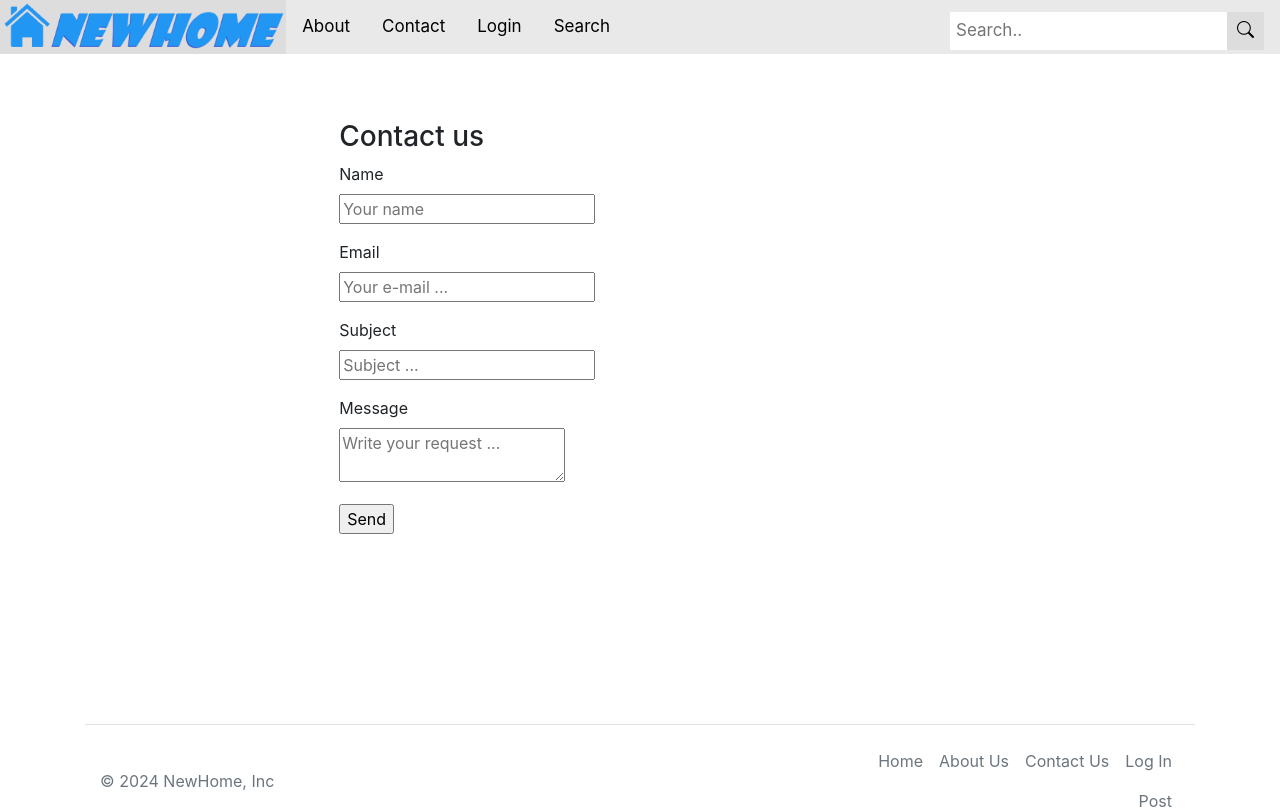
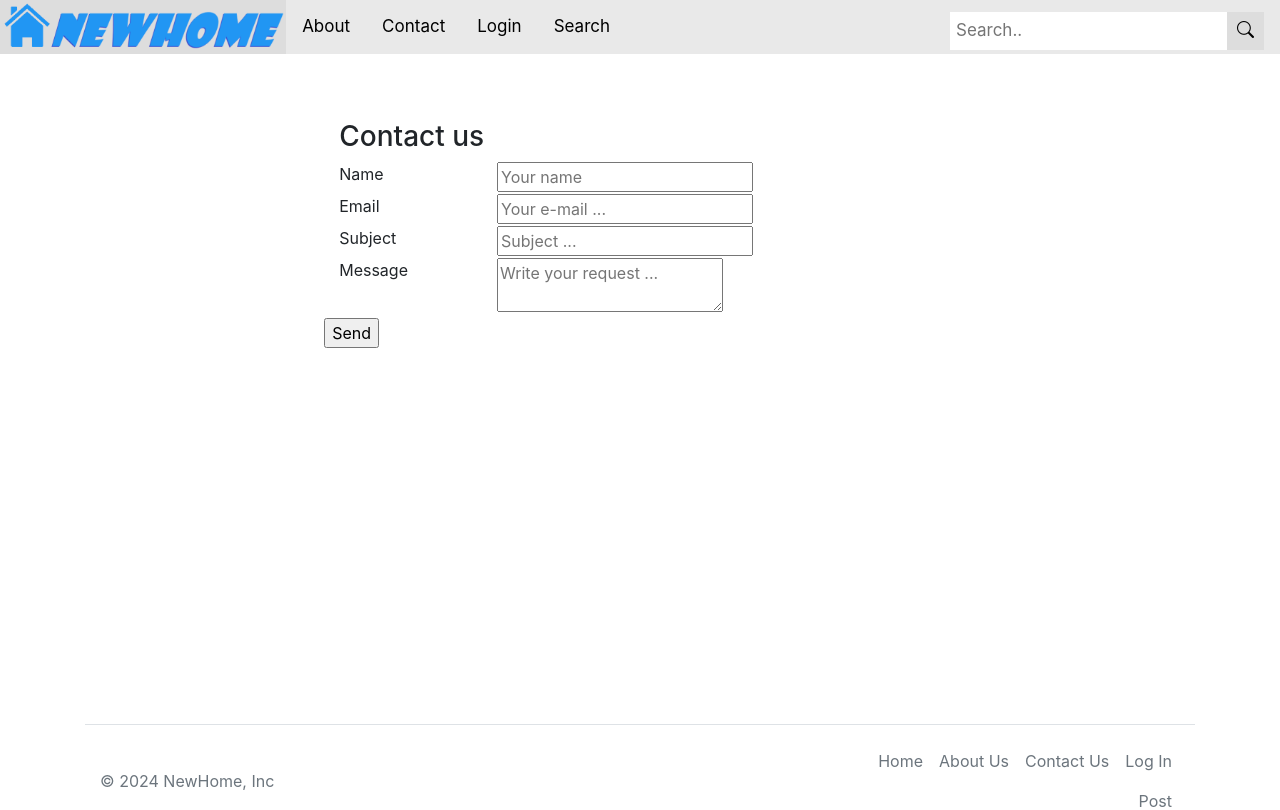
Before and after one commit to samuel-2004/AgileWebDevCITS3403, a Flask app: page /contact in a window 1280 px wide. Shown: the top 810 px of the page. Run offline with Flask 3, Linux system fonts and the light colour scheme; some libraries are stand-ins or nearby versions.

Commit message:
basic formatting

```diff
--- a/app/templates/contact.html
+++ b/app/templates/contact.html
@@ -17,29 +17,45 @@
     <form action="{{ url_for('contact') }}" method=post>
         <div>
             <!-- name forms -->
-            <p>
-                {{ form.name.label }} <br>
-                {{ form.name(placeholder='Your name') }}
-            </p>
+            <div class="row">
+                <div class="col-md-3">
+                    {{ form.name.label }}
+                </div><br>
+                <div class="col-md-9">
+                    {{ form.name(placeholder='Your name') }}
+                </div>
+            </div>
             <!-- email forms -->
-            <p>
-                {{ form.email.label }} <br>
-                {{ form.email(placeholder='Your e-mail ...') }}
-            </p>
+            <div class="row">
+                <div class="col-md-3">
+                    {{ form.email.label }}
+                </div><br>
+                <div class="col-md-9">
+                    {{ form.email(placeholder='Your e-mail ...') }}
+                </div>
+            </div>
             <!-- Subject of your request -->
-            <p>
-                {{ form.subject.label }}<br>
-                {{form.subject(placeholder='Subject ...')}}
-            </p>
+            <div class="row">
+                <div class="col-md-3">
+                    {{ form.subject.label }}
+                </div><br>
+                <div class="col-md-9">
+                    {{ form.subject(placeholder='Subject ...') }}
+                </div>
+            </div>
             <!-- Content of your request -->
-            <p>
-                {{ form.message.label }}<br>
-                {{ form.message(placeholder='Write your request ...') }}
-            </p>
+            <div class="row">
+                <div class="col-md-3">
+                    {{ form.message.label }}
+                </div><br>
+                <div class="col-md-9">
+                    {{ form.message(placeholder='Write your request ...') }}
+                </div>
+            </div>
             <!-- Submit button -->
-            <p>
+            <div class="row">
                 {{ form.submit }}
-            </p>
+            </div>
         </div>
     </form>
 </div>
```
